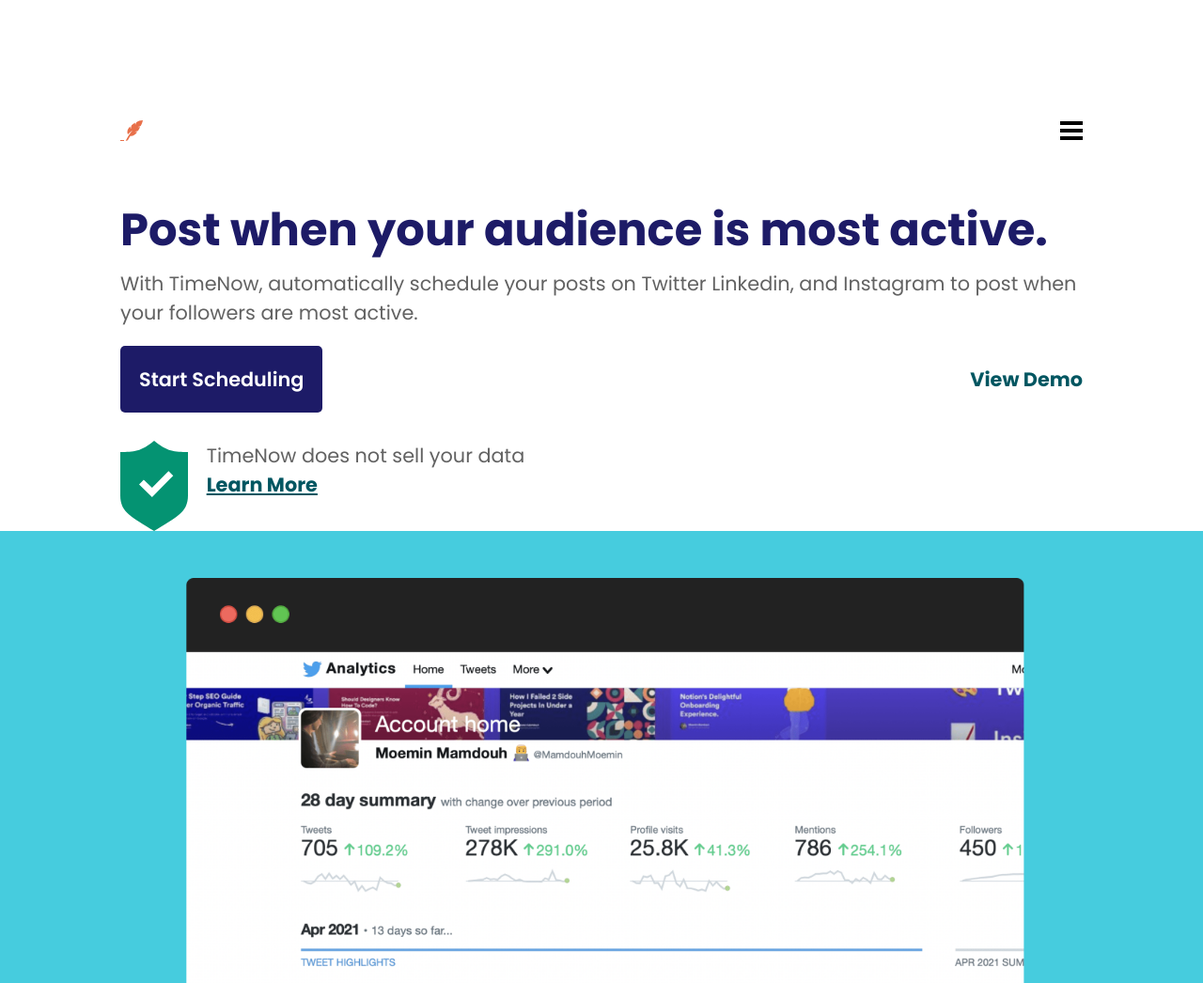
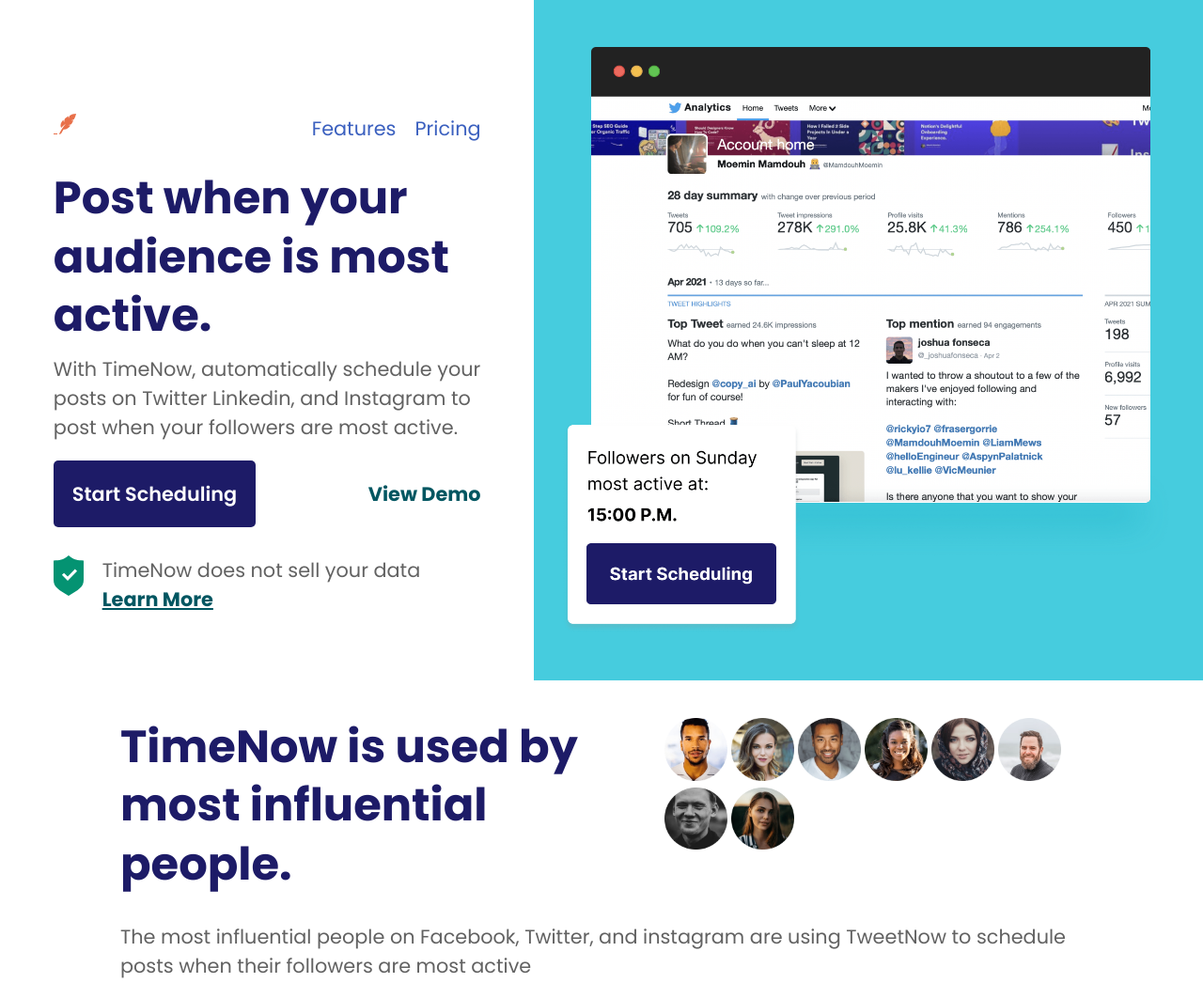
Before and after one commit to EarlPappi/TimeNow, a plain HTML site: page index.html in a window 1280 px wide. Shown: the top 1046 px of the page at 94% size. Drawn offline with Linux system fonts and the light colour scheme.

Commit message:
tablet and laptop view

```diff
--- a/css/index.scss
+++ b/css/index.scss
@@ -31,7 +31,15 @@
 @mixin h1-style($color) {
     color: $color;
     font-size: 3em;
-    line-height: 130%
+    line-height: 130%;
+
+    @media (min-width: 767px) {
+        font-size: 2.5em;
+    }
+
+    @media (min-width: 1024px) {
+        font-size: 3em;
+    }
 }
 
 // using mixins for classes
@@ -40,18 +48,24 @@
     color: $color;
     font-weight: 700;
     font-size: 1.3em;
-
-
 }
 
 // using tag name
-p{
+p {
     font-size: 1.3em;
-    color: $greyish-text
+    color: $greyish-text;
+
+    @media (min-width: 767px) {
+        font-size: 1.12em;
+    }
+
+    @media (min-width: 1024px) {
+        font-size: 1.3em;
+    }
 }
 
 // using classes
-.btn-link{
+.btn-link {
     text-decoration: none;
     color: white;
     background-color: $blue-btn;
@@ -61,18 +75,62 @@
     outline: none;
     font-size: 1.3em;
     border-radius: 5px;
+
+    @media (min-width: 767px) {
+        font-size: 1.2em;
+    }
+
+    @media (min-width: 1024px) {
+        font-size: 1.3em;
+    }
 }
 
+.head-sec-1 {
+    display: flex;
+    flex-direction: column;
+
+    @media (min-width: 767px) {
+        flex-direction: row;
+
+        .mockup-con {
+            width: 120%;
+
+            img {
+                width: 100%;
+            }
+        }
+    }
+}
 header {
     @include wrapper();
     display: flex;
     justify-content: space-between;
     padding-top: 10%;
-    margin-bottom: 5%
+    margin-bottom: 5%;
+
+    .desktop {
+        display: none;
+    }
+    @media (min-width: 767px) {
+        .mobile {
+            display: none;
+        }
+        .desktop {
+            display: flex;
+            justify-content: space-between;
+            gap: 20px;
+
+            a {
+                text-decoration: none;
+                font-size: 1.3em;
+                color: $bluish-text;
+            }
+        }
+    }
 }
 
 .section-1 {
-    .sec-1-1{
+    .sec-1-1 {
         @include wrapper();
     }
 
@@ -83,108 +141,139 @@
         margin-bottom: 10px;
     }
 
-    p{
+    p {
         margin-bottom: 20px;
     }
 
-    .link-con{
+    .link-con {
         display: flex;
         justify-content: space-between;
         align-items: center;
         margin-bottom: 30px;
 
-        .alt-link{
+        .alt-link {
             @include alt-link($greenish-text, none);
         }
     }
 
-    .tag{
+    .tag {
         display: flex;
         gap: 20px;
         align-items: flex-start;
 
-        a{
+        @media (min-width: 767px) {
+            gap: 10px;
+        }
+
+        @media (min-width: 1024px) {
+            gap: 20px;
+        }
+
+        a {
             @include alt-link($greenish-text, underline);
             font-size: 1em;
         }
     }
+}
 
-    .mockup-con{
-        background-color: $mockup-bg;
+.mockup-con {
+    background-color: $mockup-bg;
+    display: flex;
+    justify-content: center;
+    align-items: center;
+    padding: 50px 30px;
+}
+
+.section-2 {
+    @include wrapper();
+    margin-top: 40px;
+
+    h1 {
+        @include h1-style($blue-btn);
+        margin-bottom: 30px;
+    }
+
+
+
+    p {
+        margin-bottom: 30px;
+    }
+
+    .h1-div-con {
         display: flex;
-        justify-content: center;
-        align-items: center;
-        padding: 50px 30px;
+        flex-direction: column;
+
+        @media (min-width: 767px) {
+            flex-direction: row;
+            gap: 20px;
+
+            h1{
+                width: 200%;
+                font-size: 1.5em;
+            }
+
+        }
+
+        @media (min-width: 1024px) {
+            h1{
+                font-size: 3em;
+            }
+        }
 
     }
 }
 
-.section-2{
-    @include wrapper();
-    margin-top: 40px;
-
-    h1{
-        @include h1-style($blue-btn);
-        margin-bottom: 30px;
-    }
-
-    div{
-        display: flex;
-        gap: 5px;
-        flex-wrap: wrap;
-        margin-bottom: 30px;
-    }
-
-    p{
-        margin-bottom: 30px;
-    }
-}
-
-.section-3{
+.section-3 {
     background-color: $lighter-blue-bg;
 
-    div{
+    div {
         @include wrapper();
         padding: 50px 0;
     }
 
-    h1{
+    h1 {
         @include h1-style($greenish-text);
     }
 
-    h3{
+    h3 {
         @include h1-style($bluish-text);
         font-size: 1.3em;
     }
 
-    p{
+    p {
         margin-bottom: 30px;
         margin-top: 30px;
     }
 
-    .alt-link{
-        @include alt-link($greenish-text, underline)
+    .alt-link {
+        @include alt-link($greenish-text, underline);
     }
 }
 
-footer{
+footer {
     @include wrapper();
     padding: 50px 0px;
 
-    img{
+    img {
         margin-bottom: 20px;
     }
 
-    nav{
+    nav {
         display: flex;
         justify-content: space-between;
         flex-wrap: wrap;
 
-        div{
+
+        div {
             width: 50%;
             margin-bottom: 20px;
 
-            a{
+            @media (min-width:767px) {
+                width: 33%;
+            }
+
+
+            a {
                 display: block;
                 text-decoration: none;
                 margin-bottom: 10px;
@@ -193,14 +282,19 @@
         }
     }
 
-    fieldset{
-        border-radius: 5px;
+    fieldset {margin-top: 20px;
+        border-radius: 10px;
         border-color: $greyish-text;
         display: flex;
         justify-content: space-between;
         padding: 10px;
 
-        input{
+        @media (min-width:767px) {
+            width: 70%;
+        }
+
+
+        input {
             display: block;
             width: 50%;
             font-size: 1.3em;
--- a/index.html
+++ b/index.html
@@ -11,12 +11,21 @@
 </head>
 
 <body>
+    <div class="head-sec-1">
+
+        <section class="section-1">
             <header>
-        <img src="img/Logo.svg" alt="">
-        <img src="img/Hamburger Menu.svg" alt="">
+                <div><img src="img/Logo.svg" alt=""></div>
+
+                <div class="mobile"><img src="img/Hamburger Menu.svg" alt="">
+                </div>
+
+                <div class="desktop">
+                    <a href="#">Features</a>
+                    <a href="#">Pricing</a>
+                </div>
             </header>
 
-    <section class="section-1">
             <div class="sec-1-1">
                 <h1>
                     Post when your audience is most active.
@@ -39,15 +48,17 @@
                     </p>
                 </div>
             </div>
-
+        </section>
 
         <div class="mockup-con">
             <img src="img/Mockup.png" alt="" width="80%">
         </div>
-    </section>
+
+    </div>
 
 
     <section class="section-2">
+        <div class="h1-div-con">
             <h1>TimeNow is used by most influential people.</h1>
 
             <div>
@@ -59,6 +70,7 @@
                 <img src="img/UA6.png" alt="" width="15%">
                 <img src="img/UA7.png" alt="" width="15%">
                 <img src="img/UA8.png" alt="" width="15%">
+            </div>
         </div>
 
         <p>
```
Also changed, not shown: css/index.css, 1 other file. Lines whose indentation alone changed are shown as unchanged.
